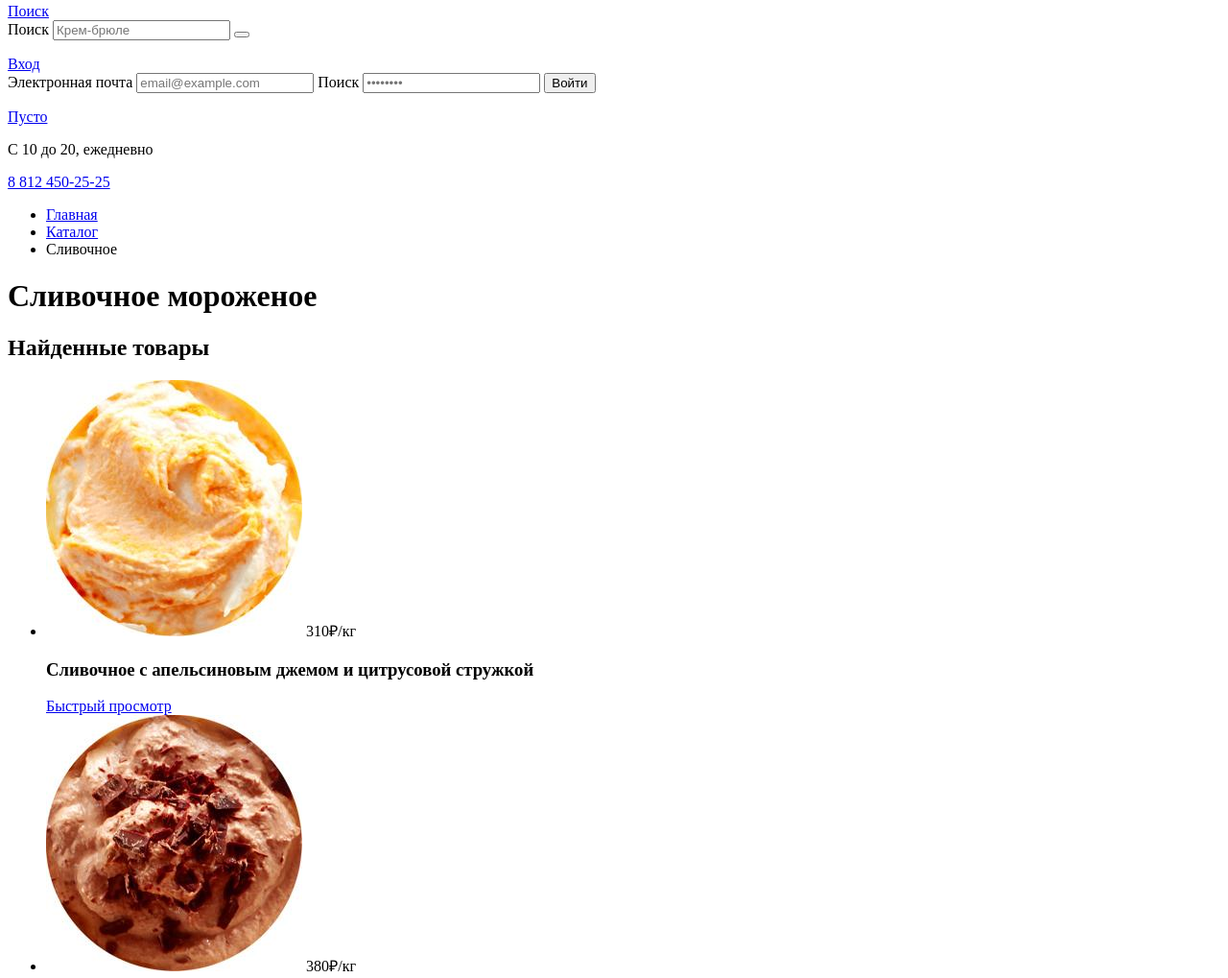
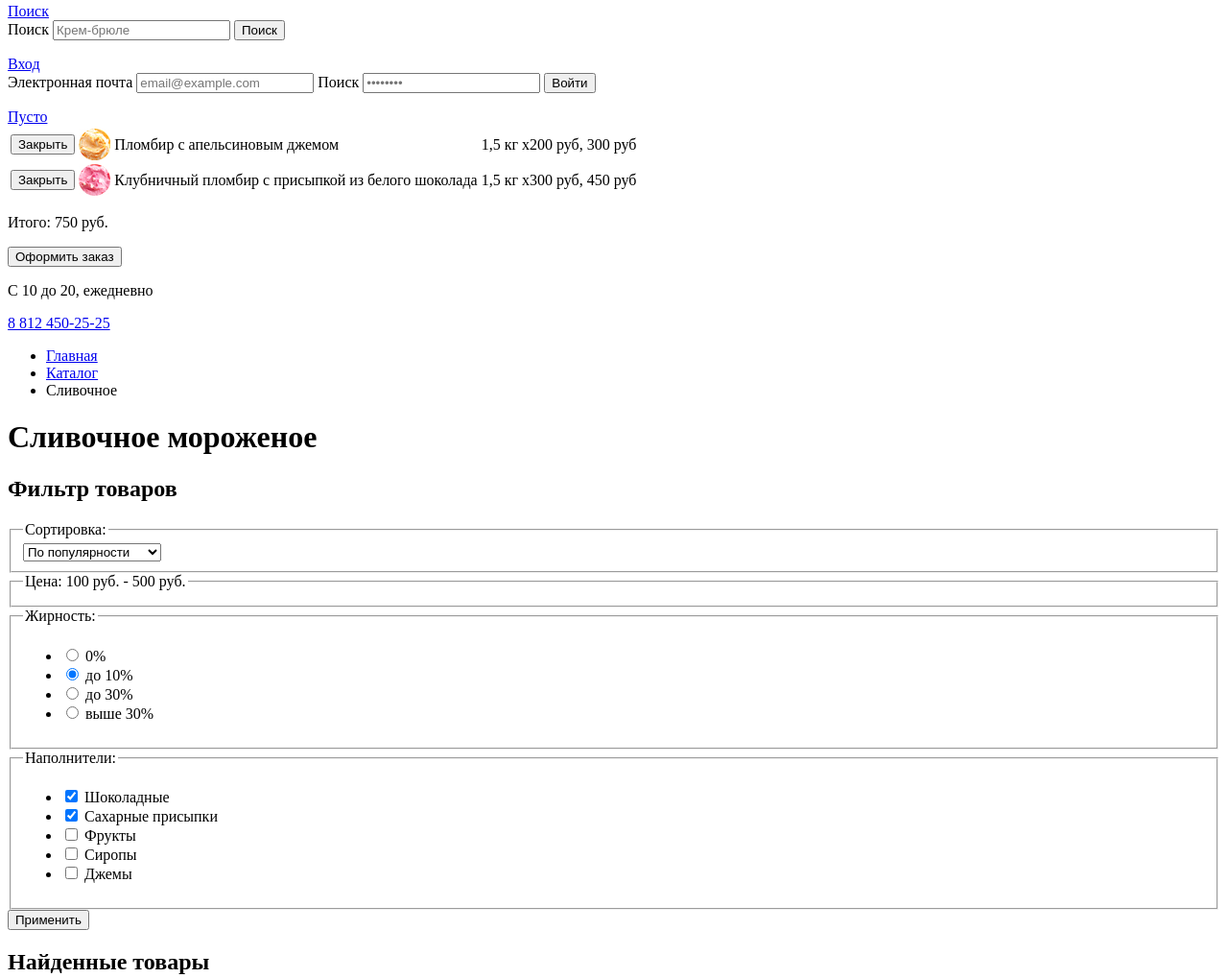
Before and after one commit to casperkun/146941-gllacy-27, a plain HTML site: page catalog.html in a window 1280 px wide. Shown: the part 245-1264 px from the top of the page at 96% size. Drawn offline with Linux system fonts and the light colour scheme.

Commit message:
Продолжил работу с графикой

```diff
--- a/catalog.html
+++ b/catalog.html
@@ -40,10 +40,10 @@
       </nav>
       <div class="page-header__search search">
         <a class="search__link" href="#">Поиск</a>
-        <form class="search__form" action="" method="post">
+        <form class="search__form" action="https://echo.htmlacademy.ru" method="post">
           <label class="visually-hidden" for="search">Поиск</label>
           <input class="search__input" type="search" name="search" value="" placeholder="Крем-брюле" id="search">
-          <button class="visually-hidden" type="submit"></button>
+          <button class="visually-hidden" type="submit">Поиск</button>
         </form>
       </div>
       <div class="page-header__user user">
@@ -58,6 +58,34 @@
       </div>
       <div class="page-header__cart cart">
         <a class="cart__link" href="#">Пусто</a>
+        <div class="cart__popup">
+          <table class=cart__table"">
+            <tr class="cart__row">
+              <td class="cart__column cart__column--1">
+                <button class="cart__delete-button" type="button">Закрыть</button>
+              </td>
+              <td class="cart__column cart__column--2">
+                <img class="cart__image" src="img/ice-cream-icon-1.jpg" width="33" height="33" alt="Пломбир с апельсиновым джемом">
+              </td>
+              <td class="cart__column cart__column--3">Пломбир с апельсиновым джемом</td>
+              <td class="cart__column cart__column--4">1,5 кг x<span class="cart__light-text">200 руб,</span></td>
+              <td class="cart__column cart__column--5">300 руб</td>
+            </tr>
+            <tr class="cart__row">
+              <td class="cart__column cart__column--1">
+                <button class="cart__delete-button" type="button">Закрыть</button>
+              </td>
+              <td class="cart__column cart__column--2">
+                <img class="cart__image" src="img/ice-cream-icon-2.jpg" width="33" height="33" alt="Клубничный пломбир с присыпкой из белого шоколада">
+              </td>
+              <td class="cart__column cart__column--3">Клубничный пломбир с присыпкой из белого шоколада</td>
+              <td class="cart__column cart__column--4">1,5 кг x<span class="cart__light-text">300 руб,</span></td>
+              <td class="cart__column cart__column--5">450 руб</td>
+            </tr>
+          </table>
+          <p class="cart__price">Итого: 750 руб.</p>
+          <button class="button cart__button"type="button">Оформить заказ</button>
+        </div>
       </div>
       <div class="page-header__contacts">
         <p class="page-header__contacts-day">С 10 до 20, ежедневно</p>
@@ -78,7 +106,71 @@
         </li>
       </ul>
       <h1 class="main-title">Сливочное мороженое</h1>
-      <!-- Здесь будет форма -->
+      <section class="filter">
+        <h2 class="visually-hidden">Фильтр товаров</h2>
+        <form class="filter__form" action="https://echo.htmlacademy.ru" method="post">
+          <fieldset class="filter__fieldset">
+            <legend class="filter__legend">Сортировка:</legend>
+            <select class="filter__select" name="sorting">
+              <option class="filter__option">По популярности</option>
+              <option class="filter__option">Сначала недорогие</option>
+              <option class="filter__option">Сначала дорогие</option>
+              <option class="filter__option">По жирности</option>
+            </select>
+          </fieldset>
+          <fieldset class="filter__fieldset">
+            <legend class="filter__legend">Цена: 100 руб. - 500 руб.</legend>
+            <div class="filter__range"></div>
+          </fieldset>
+          <fieldset class="filter__fieldset">
+            <legend class="filter__legend">Жирность:</legend>
+            <ul class="filter__list">
+              <li class="filter__item">
+                <input class="visually-hidden" type="radio" name="fat" value="0%" id="radio-1">
+                <label class="filter__label filter__label--fat" for="radio-1">0%</label>
+              </li>
+              <li class="filter__item">
+                <input class="visually-hidden" type="radio" name="fat" value="до 10%" id="radio-2" checked>
+                <label class="filter__label filter__label--fat" for="radio-2">до 10%</label>
+              </li>
+              <li class="filter__item">
+                <input class="visually-hidden" type="radio" name="fat" value="до 30%" id="radio-3">
+                <label class="filter__label filter__label--fat" for="radio-3">до 30%</label>
+              </li>
+              <li class="filter__item">
+                <input class="visually-hidden" type="radio" name="fat" value="выше 30%" id="radio-4">
+                <label class="filter__label filter__label--fat" for="radio-4">выше 30%</label>
+              </li>
+            </ul>
+          </fieldset>
+          <fieldset class="filter__fieldset">
+            <legend class="filter__legend">Наполнители:</legend>
+            <ul class="filter__list">
+              <li class="filter__item">
+                <input class="visually-hidden" type="checkbox" name="chocolate" id="chocolate" checked>
+                <label class="filter__label filter__label--filler" for="chocolate">Шоколадные</label>
+              </li>
+              <li class="filter__item">
+                <input class="visually-hidden" type="checkbox" name="sugar-powders" id="sugar-powders" checked>
+                <label class="filter__label filter__label--filler" for="sugar-powders">Сахарные присыпки</label>
+              </li>
+              <li class="filter__item">
+                <input class="visually-hidden" type="checkbox" name="fruit" id="fruit">
+                <label class="filter__label filter__label--filler" for="fruit">Фрукты</label>
+              </li>
+              <li class="filter__item">
+                <input class="visually-hidden" type="checkbox" name="syrup" id="syrup">
+                <label class="filter__label filter__label--filler" for="syrup">Сиропы</label>
+              </li>
+              <li class="filter__item">
+                <input class="visually-hidden" type="checkbox" name="jam" id="jam">
+                <label class="filter__label filter__label--filler" for="jam">Джемы</label>
+              </li>
+            </ul>
+          </fieldset>
+          <button class="button filter__button" type="submit">Применить</button>
+        </form>
+      </section>
       <section class="container">
         <h2 class="visually-hidden">Найденные товары</h2>
         <ul class="product-list">
```
Also changed, not shown: index.html (+8 -8 lines), img/ice-cream-icon-1.jpg (added), img/ice-cream-icon-2.jpg (added).
